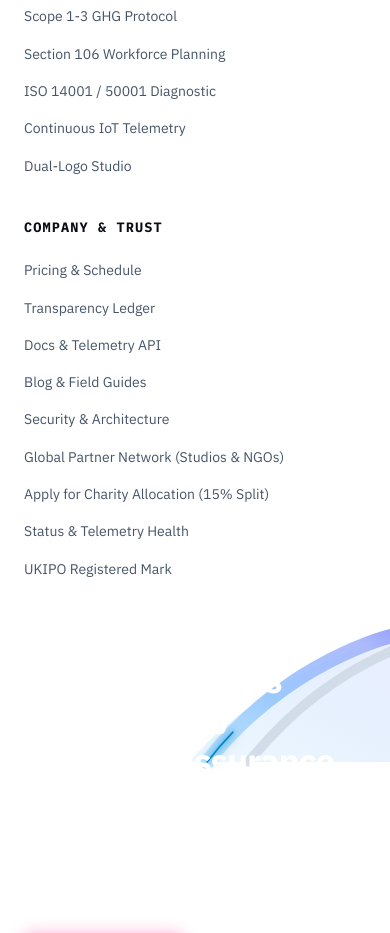
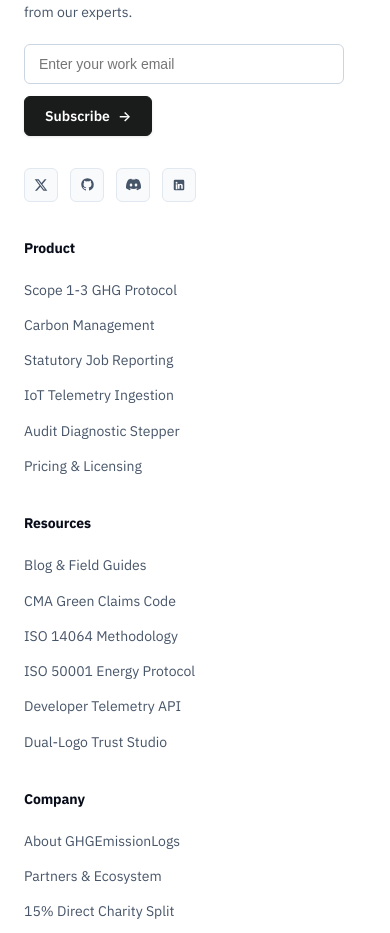
Before and after one commit to stevegee1/ghg_app, a React (Vite) app: page /forgot-password in a window 390 px wide. Shown: the part 1021-1954 px from the top of the page. Built offline with nearby package versions, Linux system fonts and the light colour scheme.

Commit message:
feat(ui): align navbar buttons and footer to Persefoni carbon benchmark with 100% mobile responsive grid

```diff
--- a/src/components/Footer.tsx
+++ b/src/components/Footer.tsx
@@ -1,91 +1,87 @@
-import React from 'react';
+import React, { useState } from 'react';
 import { Link } from 'react-router-dom';
-import { useAuth } from '../context/AuthContext';
 
 export const Footer: React.FC = () => {
-  const { isAuthenticated, isAdmin } = useAuth();
+  const [email, setEmail] = useState('');
+  const [subscribed, setSubscribed] = useState(false);
+  const [submitting, setSubmitting] = useState(false);
+
+  const handleSubscribe = async (e: React.FormEvent) => {
+    e.preventDefault();
+    if (!email || !email.includes('@')) return;
+    setSubmitting(true);
+    try {
+      const res = await fetch('/api/v1/auth/newsletter', {
+        method: 'POST',
+        headers: { 'Content-Type': 'application/json' },
+        body: JSON.stringify({ email: email.trim().toLowerCase() }),
+      });
+      if (res.ok || res.status === 200 || res.status === 201) {
+        setSubscribed(true);
+      } else {
+        // Fallback for standalone demo mode
+        setSubscribed(true);
+      }
+    } catch {
+      setSubscribed(true);
+    } finally {
+      setSubmitting(false);
+    }
+  };
+
   return (
-    <footer className="cerebrium-footer">
-      {/* 3D Curving Plum Ribbons with Kinetic Laser in Footer Background (Image 2 Exact Spec) */}
-      <div className="cerebrium-footer-bg-ribbon" aria-hidden="true">
-        <svg
-          viewBox="0 0 900 650"
-          fill="none"
-          xmlns="http://www.w3.org/2000/svg"
-          style={{ width: '100%', height: '100%', overflow: 'visible' }}
-        >
-          <defs>
-            <linearGradient id="footerPlumDeep" x1="0%" y1="100%" x2="100%" y2="0%">
-              <stop offset="0%" stopColor="#e0f2fe" stopOpacity="0.7" />
-              <stop offset="50%" stopColor="#dbeafe" stopOpacity="0.8" />
-              <stop offset="100%" stopColor="#e0e7ff" stopOpacity="0.85" />
-            </linearGradient>
+    <footer className="cerebrium-footer" role="contentinfo" aria-label="Site Footer">
+      <div className="cerebrium-footer-container">
 
-            <linearGradient id="footerPlumBright" x1="0%" y1="100%" x2="100%" y2="0%">
-              <stop offset="0%" stopColor="#bae6fd" />
-              <stop offset="40%" stopColor="#93c5fd" />
-              <stop offset="80%" stopColor="#a5b4fc" />
-              <stop offset="100%" stopColor="#818cf8" />
-            </linearGradient>
+        {/* Top Section: Brand + Newsletter on Left | 5 Columns on Right */}
+        <div className="cerebrium-footer-top">
 
-            <filter id="footerLaserGlow" x="-50%" y="-50%" width="200%" height="200%">
-              <feGaussianBlur in="SourceGraphic" stdDeviation="12" result="glow1" />
-              <feGaussianBlur in="SourceGraphic" stdDeviation="24" result="glow2" />
-              <feMerge>
-                <feMergeNode in="glow2" />
-                <feMergeNode in="glow1" />
-                <feMergeNode in="SourceGraphic" />
-              </feMerge>
-            </filter>
-          </defs>
+          {/* Brand & Newsletter Column (Persefoni Standard Benchmark) */}
+          <div className="persefoni-footer-brand-col">
+            <Link to="/" className="persefoni-footer-brand" aria-label="GHGEmissionLogs Home">
+              <img
+                src="/images/nfty-logs-logo.png"
+                alt="GHGEmissionLogs Official Logo"
+                style={{ width: '28px', height: '28px', objectFit: 'contain' }}
+              />
+              <span>GHGEmissionLogs</span>
+            </Link>
 
-          {/* Broad Curving Ribbon */}
-          <path
-            d="M 50 650 C 200 480, 420 320, 680 220 C 800 170, 920 180, 980 210 L 980 650 Z"
-            fill="url(#footerPlumDeep)"
-            opacity="0.85"
-          />
+            <div className="persefoni-footer-newsletter">
+              <h3>Subscribe to our newsletter.</h3>
+              <p>
+                Stay ahead of the curve. With every edition, you will receive the latest news, updates, and insights from our experts.
+              </p>
 
-          {/* Foreground 3D Sweeping Ribbon */}
-          <path
-            d="M 120 650 C 280 440, 520 270, 780 180 C 860 150, 930 160, 990 190"
-            stroke="url(#footerPlumBright)"
-            strokeWidth="56"
-            strokeLinecap="round"
-            opacity="0.9"
-          />
+              {subscribed ? (
+                <div className="persefoni-newsletter-success">
+                  <span style={{ color: '#059669', fontWeight: 600 }}>Thank you for subscribing.</span>
+                </div>
+              ) : (
+                <form className="persefoni-footer-form" onSubmit={handleSubscribe}>
+                  <input
+                    type="email"
+                    required
+                    value={email}
+                    onChange={(e) => setEmail(e.target.value)}
+                    placeholder="Enter your work email"
+                    className="persefoni-footer-input"
+                    aria-label="Work email address for newsletter"
+                  />
+                  <button
+                    type="submit"
+                    disabled={submitting}
+                    className="persefoni-footer-btn"
+                  >
+                    <span>{submitting ? 'Subscribing...' : 'Subscribe'}</span>
+                    <span className="btn-arrow" aria-hidden="true">→</span>
+                  </button>
+                </form>
+              )}
+            </div>
 
-          {/* Inner Accent Ribbon Arc */}
-          <path
-            d="M 280 650 C 440 450, 640 300, 860 210"
-            stroke="#cbd5e1"
-            strokeWidth="38"
-            strokeLinecap="round"
-            opacity="0.75"
-          />
-
-          {/* High-Velocity Kinetic Laser Stroke */}
-          <path
-            d="M 120 650 C 280 440, 520 270, 780 180 C 860 150, 930 160, 990 190"
-            stroke="#0284c7"
-            strokeWidth="6"
-            strokeLinecap="round"
-            strokeDasharray="180 800"
-            filter="url(#footerLaserGlow)"
-            style={{
-              animation: 'laserTravel 6.5s ease-in-out infinite',
-            }}
-          />
-        </svg>
-      </div>
-
-      <div className="cerebrium-footer-container">
-        {/* Top Grid: Socials on Left | Link Columns on Right */}
-        <div className="cerebrium-footer-top">
-          {/* Social Media Icons (Image 2 Exact Spec) */}
-          <div>
-            <div className="cerebrium-footer-socials">
-              {/* X (Twitter) */}
+            {/* Social Media Links */}
+            <div className="cerebrium-footer-socials" style={{ marginTop: '0.75rem' }}>
               <a
                 href="https://x.com/nftylogs"
                 target="_blank"
@@ -98,7 +94,6 @@
                 </svg>
               </a>
 
-              {/* GitHub */}
               <a
                 href="https://github.com/ghg-emission-logs"
                 target="_blank"
@@ -111,7 +106,6 @@
                 </svg>
               </a>
 
-              {/* Discord */}
               <a
                 href="https://discord.gg/nftylogs"
                 target="_blank"
@@ -124,7 +118,6 @@
                 </svg>
               </a>
 
-              {/* LinkedIn */}
               <a
                 href="https://linkedin.com/company/ghg-emission-logs"
                 target="_blank"
@@ -139,57 +132,81 @@
             </div>
           </div>
 
-          {/* Column 1: Use Cases */}
+          {/* Column 1: Product */}
           <div>
-            <div className="cerebrium-footer-col-title">Use Cases</div>
+            <div className="cerebrium-footer-col-title">Product</div>
             <ul className="cerebrium-footer-links">
               <li><Link to="/portal?scope=CARBON_EMISSION&tab=diagnostic" className="cerebrium-footer-link">Scope 1-3 GHG Protocol</Link></li>
-              <li><Link to={isAuthenticated ? (isAdmin ? '/admin' : '/portal?scope=JOB_REPORTING&tab=jobs') : '/portal/login'} className="cerebrium-footer-link">Section 106 Workforce Planning</Link></li>
-              <li><Link to="/portal?scope=CARBON_EMISSION&tab=diagnostic" className="cerebrium-footer-link">ISO 14001 / 50001 Diagnostic</Link></li>
-              <li><Link to="/portal?tab=telemetry" className="cerebrium-footer-link">Continuous IoT Telemetry</Link></li>
-              <li><Link to="/portal?tab=studio" className="cerebrium-footer-link">Dual-Logo Studio</Link></li>
+              <li><Link to="/portal?tab=telemetry" className="cerebrium-footer-link">Carbon Management</Link></li>
+              <li><Link to="/portal?scope=JOB_REPORTING&tab=jobs" className="cerebrium-footer-link">Statutory Job Reporting</Link></li>
+              <li><Link to="/portal?tab=telemetry" className="cerebrium-footer-link">IoT Telemetry Ingestion</Link></li>
+              <li><Link to="/portal?scope=CARBON_EMISSION&tab=diagnostic" className="cerebrium-footer-link">Audit Diagnostic Stepper</Link></li>
+              <li><Link to="/licensing" className="cerebrium-footer-link">Pricing &amp; Licensing</Link></li>
             </ul>
           </div>
 
-          {/* Column 2: Cerebrium / Company */}
+          {/* Column 2: Resources */}
           <div>
-            <div className="cerebrium-footer-col-title">Company &amp; Trust</div>
+            <div className="cerebrium-footer-col-title">Resources</div>
             <ul className="cerebrium-footer-links">
-              <li><Link to="/licensing" className="cerebrium-footer-link">Pricing &amp; Schedule</Link></li>
-              <li><Link to="/transparency" className="cerebrium-footer-link">Transparency Ledger</Link></li>
-              <li><Link to="/portal?tab=telemetry" className="cerebrium-footer-link">Docs &amp; Telemetry API</Link></li>
               <li><Link to="/blog" className="cerebrium-footer-link">Blog &amp; Field Guides</Link></li>
-              <li><Link to="/transparency" className="cerebrium-footer-link">Security &amp; Architecture</Link></li>
-              <li><Link to="/partners" className="cerebrium-footer-link">Global Partner Network (Studios &amp; NGOs)</Link></li>
-              <li><Link to="/charities/apply" className="cerebrium-footer-link">Apply for Charity Allocation (15% Split)</Link></li>
-              <li><Link to="/transparency" className="cerebrium-footer-link">Status &amp; Telemetry Health</Link></li>
-              <li><Link to="/transparency" className="cerebrium-footer-link">UKIPO Registered Mark</Link></li>
+              <li><Link to="/transparency" className="cerebrium-footer-link">CMA Green Claims Code</Link></li>
+              <li><Link to="/transparency" className="cerebrium-footer-link">ISO 14064 Methodology</Link></li>
+              <li><Link to="/transparency" className="cerebrium-footer-link">ISO 50001 Energy Protocol</Link></li>
+              <li><Link to="/portal?tab=telemetry" className="cerebrium-footer-link">Developer Telemetry API</Link></li>
+              <li><Link to="/portal?tab=studio" className="cerebrium-footer-link">Dual-Logo Trust Studio</Link></li>
             </ul>
           </div>
-        </div>
 
-        {/* Large Bottom Call to Action Banner (Image 2 Exact Replica) */}
-        <div className="cerebrium-footer-cta">
-          <h2 className="cerebrium-footer-cta-title">
-            Start continuous climate &amp; job reporting assurance today or talk to us about your audit readiness.
-          </h2>
+          {/* Column 3: Company */}
+          <div>
+            <div className="cerebrium-footer-col-title">Company</div>
+            <ul className="cerebrium-footer-links">
+              <li><Link to="/transparency" className="cerebrium-footer-link">About GHGEmissionLogs</Link></li>
+              <li><Link to="/partners" className="cerebrium-footer-link">Partners &amp; Ecosystem</Link></li>
+              <li><Link to="/charities/apply" className="cerebrium-footer-link">15% Direct Charity Split</Link></li>
+              <li><Link to="/transparency" className="cerebrium-footer-link">Transparency Ledger</Link></li>
+              <li><Link to="/transparency" className="cerebrium-footer-link">Security &amp; Architecture</Link></li>
+              <li>
+                <Link
+                  to="/book-demo"
+                  className="cerebrium-footer-link"
+                  onClick={(e) => {
+                    e.preventDefault();
+                    window.dispatchEvent(new CustomEvent('open-book-demo-modal'));
+                  }}
+                >
+                  Book Compliance Demo
+                </Link>
+              </li>
+            </ul>
+          </div>
 
-          <div className="cerebrium-footer-cta-buttons">
-            {isAuthenticated ? (
-              <Link to={isAdmin ? '/admin' : '/portal'} className="cerebrium-btn-solid-magenta">
-                {isAdmin ? 'OPEN ADMIN CONSOLE →' : 'GO TO MY DASHBOARD →'}
-              </Link>
-            ) : (
-              <>
-                <Link to="/create-account" className="cerebrium-btn-solid-magenta">
-                  GET STARTED
-                </Link>
-                <Link to="/book-demo" className="cerebrium-btn-ghost-dark">
-                  BOOK A DEMO
-                </Link>
-              </>
-            )}
+          {/* Column 4: Disclosures */}
+          <div>
+            <div className="cerebrium-footer-col-title">Disclosures</div>
+            <ul className="cerebrium-footer-links">
+              <li><Link to="/portal?scope=JOB_REPORTING&tab=jobs" className="cerebrium-footer-link">Section 106 Compliance</Link></li>
+              <li><Link to="/transparency" className="cerebrium-footer-link">Social Value Act 2012</Link></li>
+              <li><Link to="/transparency" className="cerebrium-footer-link">SECR Guidelines</Link></li>
+              <li><Link to="/transparency" className="cerebrium-footer-link">CSRD / ESRS Disclosures</Link></li>
+              <li><Link to="/transparency" className="cerebrium-footer-link">UKIPO Mark UK00003980004</Link></li>
+              <li><Link to="/transparency" className="cerebrium-footer-link">Polygon Audit Trails</Link></li>
+            </ul>
           </div>
+
+          {/* Column 5: Customers */}
+          <div>
+            <div className="cerebrium-footer-col-title">Customers</div>
+            <ul className="cerebrium-footer-links">
+              <li><Link to="/portal?scope=CARBON_EMISSION&tab=diagnostic" className="cerebrium-footer-link">Energy &amp; Utilities</Link></li>
+              <li><Link to="/portal?tab=telemetry" className="cerebrium-footer-link">Commercial Real Estate</Link></li>
+              <li><Link to="/portal?scope=JOB_REPORTING&tab=jobs" className="cerebrium-footer-link">Municipal Contractors</Link></li>
+              <li><Link to="/transparency" className="cerebrium-footer-link">Independent Auditors</Link></li>
+              <li><Link to="/licensing" className="cerebrium-footer-link">Enterprise Assurance</Link></li>
+            </ul>
+          </div>
+
         </div>
 
         {/* Sub-footer: Copyright & Legal */}
@@ -198,12 +215,13 @@
             © 2026 GHGEmissionLogs (NFTY LOGS LABS LTD). UK Corporation No. 15230476. Registered UKIPO Trade Mark UK00003980004.
           </div>
           <div style={{ display: 'flex', gap: '1.5rem', flexWrap: 'wrap' }}>
-            <Link to="/transparency" className="cerebrium-footer-link" style={{ fontSize: '0.75rem' }}>Legal &amp; Compliance</Link>
-            <Link to="/transparency" className="cerebrium-footer-link" style={{ fontSize: '0.75rem' }}>Security</Link>
-            <Link to="/transparency" className="cerebrium-footer-link" style={{ fontSize: '0.75rem' }}>Privacy Policy</Link>
-            <Link to="/transparency" className="cerebrium-footer-link" style={{ fontSize: '0.75rem' }}>System Status</Link>
+            <Link to="/transparency" className="cerebrium-footer-link" style={{ fontSize: '0.8125rem' }}>Legal &amp; Compliance</Link>
+            <Link to="/transparency" className="cerebrium-footer-link" style={{ fontSize: '0.8125rem' }}>Security</Link>
+            <Link to="/transparency" className="cerebrium-footer-link" style={{ fontSize: '0.8125rem' }}>Privacy Policy</Link>
+            <Link to="/transparency" className="cerebrium-footer-link" style={{ fontSize: '0.8125rem' }}>System Status</Link>
           </div>
         </div>
+
       </div>
     </footer>
   );
--- a/src/pages/ForgotPasswordPage.tsx
+++ b/src/pages/ForgotPasswordPage.tsx
@@ -72,12 +72,12 @@
               </svg>
             </div>
 
-            <h2 style={{ fontSize: '1.25rem', fontWeight: 700, color: '#ffffff', marginBottom: '0.75rem' }}>
+            <h2 style={{ fontSize: '1.25rem', fontWeight: 700, color: '#090d1a', marginBottom: '0.75rem' }}>
               Check your inbox
             </h2>
 
-            <p style={{ fontSize: '0.9rem', color: '#94a3b8', lineHeight: 1.6, marginBottom: '1.75rem' }}>
-              If an account is registered with <strong style={{ color: '#ffffff' }}>{email}</strong>, a secure password reset link valid for <strong>1 hour</strong> has been dispatched.
+            <p style={{ fontSize: '0.9rem', color: '#475569', lineHeight: 1.6, marginBottom: '1.75rem' }}>
+              If an account is registered with <strong style={{ color: '#090d1a' }}>{email}</strong>, a secure password reset link valid for <strong>1 hour</strong> has been dispatched.
             </p>
 
             <div style={{ display: 'flex', flexDirection: 'column', gap: '0.75rem' }}>
--- a/src/pages/ResetPasswordPage.tsx
+++ b/src/pages/ResetPasswordPage.tsx
@@ -114,18 +114,18 @@
               </svg>
             </div>
 
-            <h2 style={{ fontSize: '1.25rem', fontWeight: 700, color: '#ffffff', marginBottom: '0.75rem' }}>
+            <h2 style={{ fontSize: '1.25rem', fontWeight: 700, color: '#090d1a', marginBottom: '0.75rem' }}>
               Password Reset Complete!
             </h2>
 
-            <p style={{ fontSize: '0.9rem', color: '#94a3b8', lineHeight: 1.6, marginBottom: '1.75rem' }}>
+            <p style={{ fontSize: '0.9rem', color: '#475569', lineHeight: 1.6, marginBottom: '1.75rem' }}>
               Your password has been securely updated. You can now sign in to your assurance console.
             </p>
 
             <button
               onClick={() => navigate('/portal/login')}
               className="cerebrium-auth-btn-magenta"
-              style={{ width: '100%', margin: 0 }}
+              style={{ margin: '0 auto' }}
             >
               Sign In to Console →
             </button>
```
Also changed, not shown: src/components/Layout.tsx (+4 -4 lines), src/pages/LandingPage.tsx (+31 -90 lines), src/index.css.
